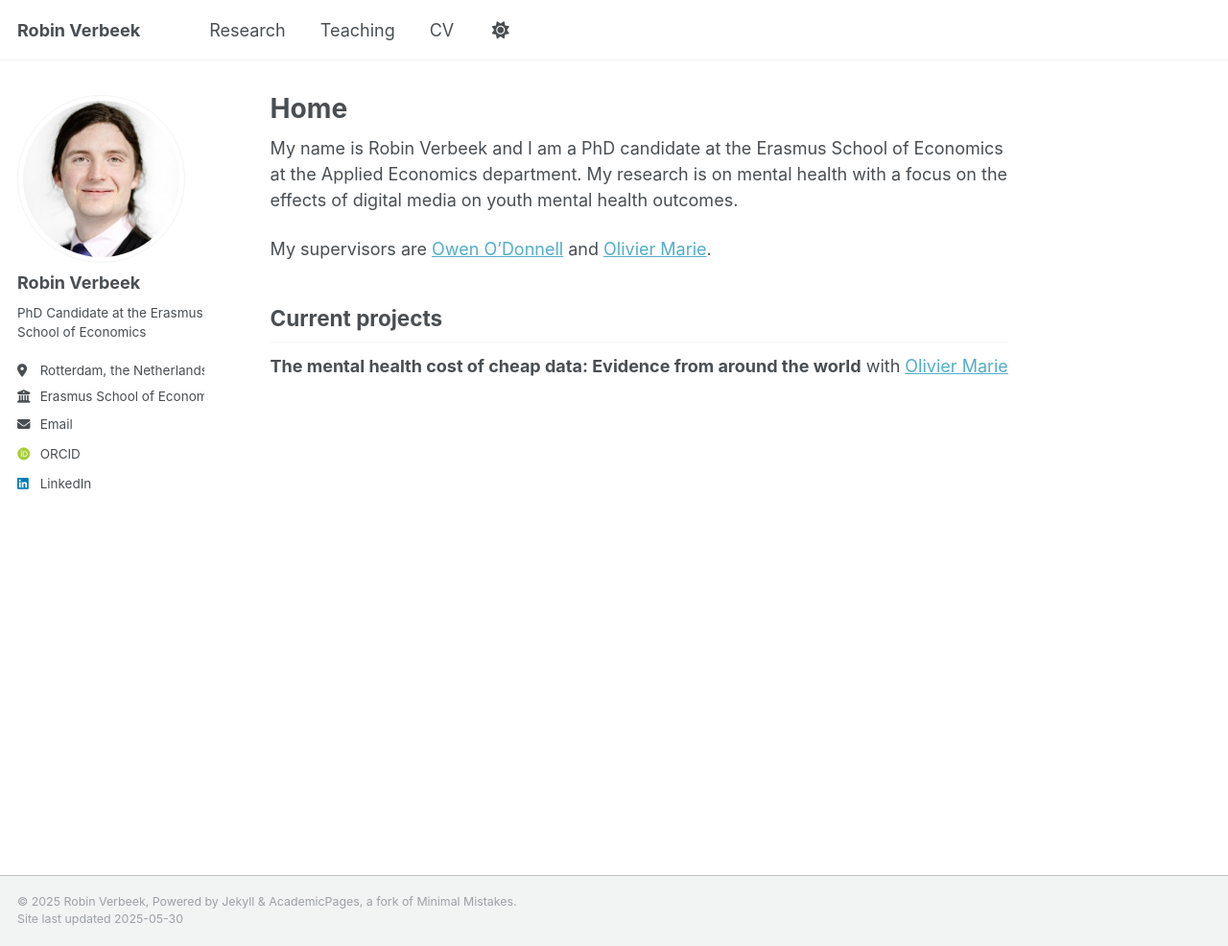
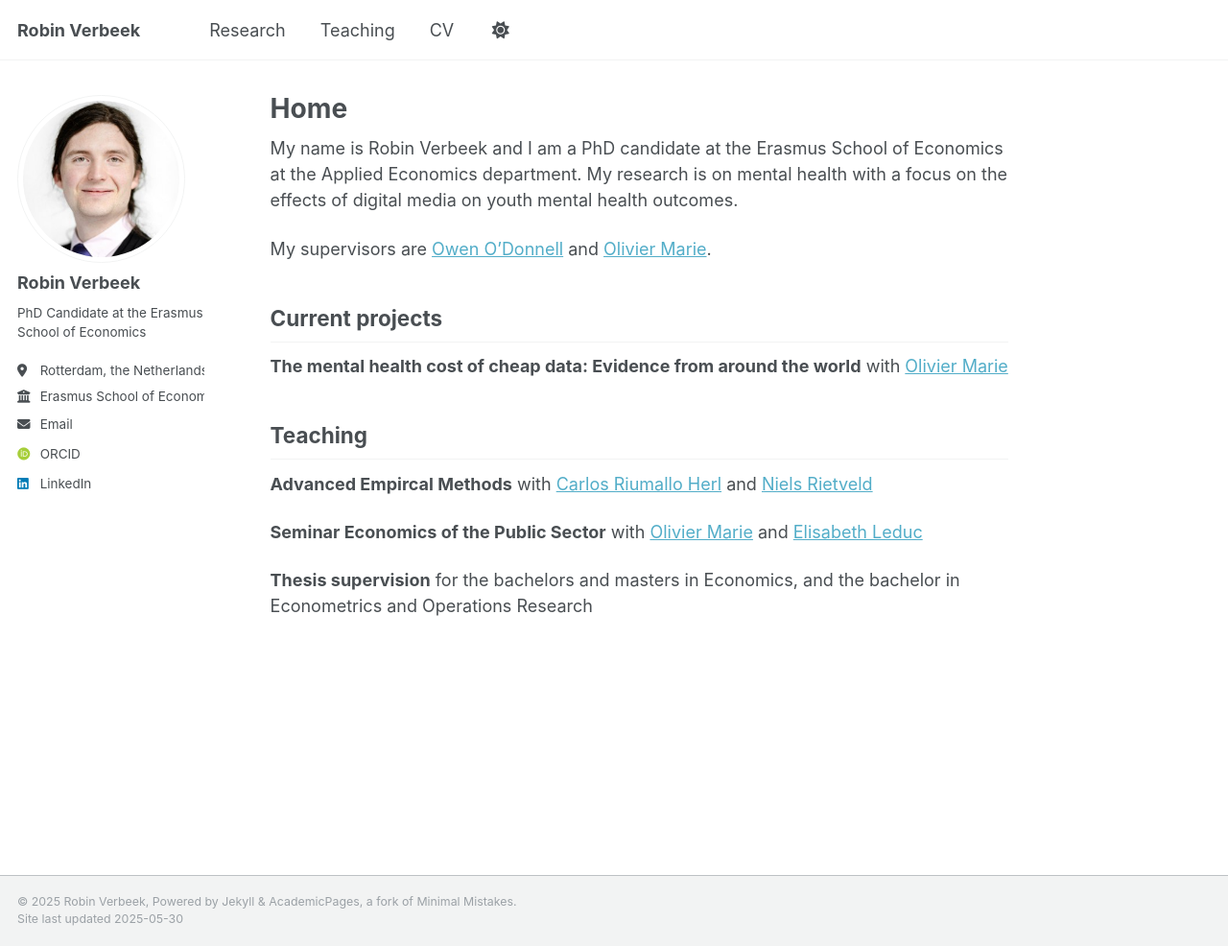
Before and after one commit to RobinV1/robinv1.github.io, a Jekyll site: the page built from _pages/about.md, in a window 1280 px wide and 986 px high. Shown: the whole window at 96% size. Built offline with Jekyll 4.4.1, drawn with Linux system fonts in a browser that asks for light colours; some web fonts are replaced.

Commit message:
Update about.md
Include teaching

```diff
--- a/_pages/about.md
+++ b/_pages/about.md
@@ -12,3 +12,10 @@ My supervisors are [Owen O'Donnell](https://www.eur.nl/en/ese/people/owen-odonne
 
 ## Current projects
 **The mental health cost of cheap data: Evidence from around the world** with [Olivier Marie](https://sites.google.com/site/oliviermarie/)
+
+## Teaching
+**Advanced Empircal Methods** with [Carlos Riumallo Herl](https://www.eur.nl/en/people/carlos-riumallo-herl) and [Niels Rietveld](https://www.eur.nl/en/people/niels-rietveld)
+
+**Seminar Economics of the Public Sector** with [Olivier Marie](https://sites.google.com/site/oliviermarie/) and [Elisabeth Leduc](https://sites.google.com/view/elisabethleduc/about-me)
+
+**Thesis supervision** for the bachelors and masters in Economics, and the bachelor in Econometrics and Operations Research
```
